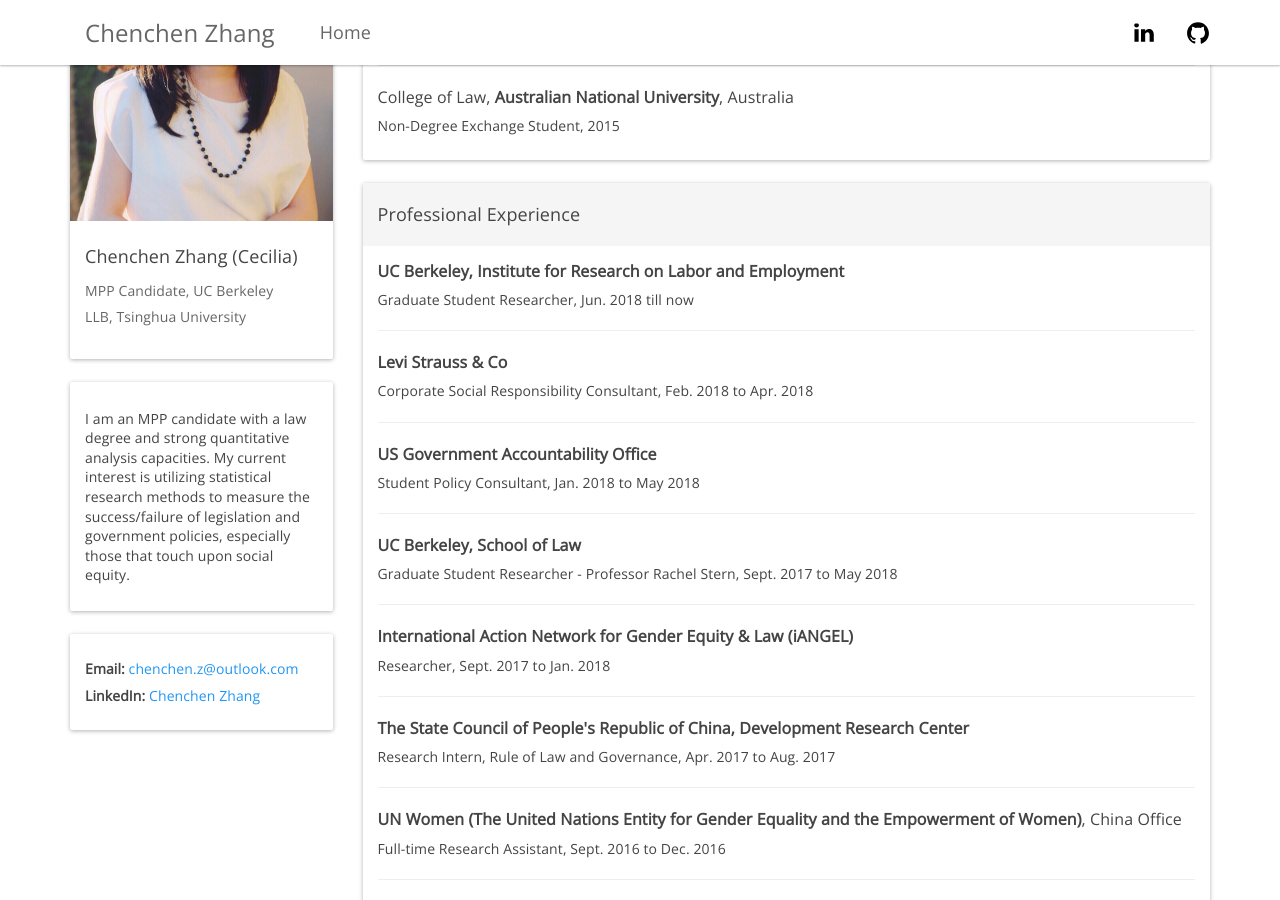
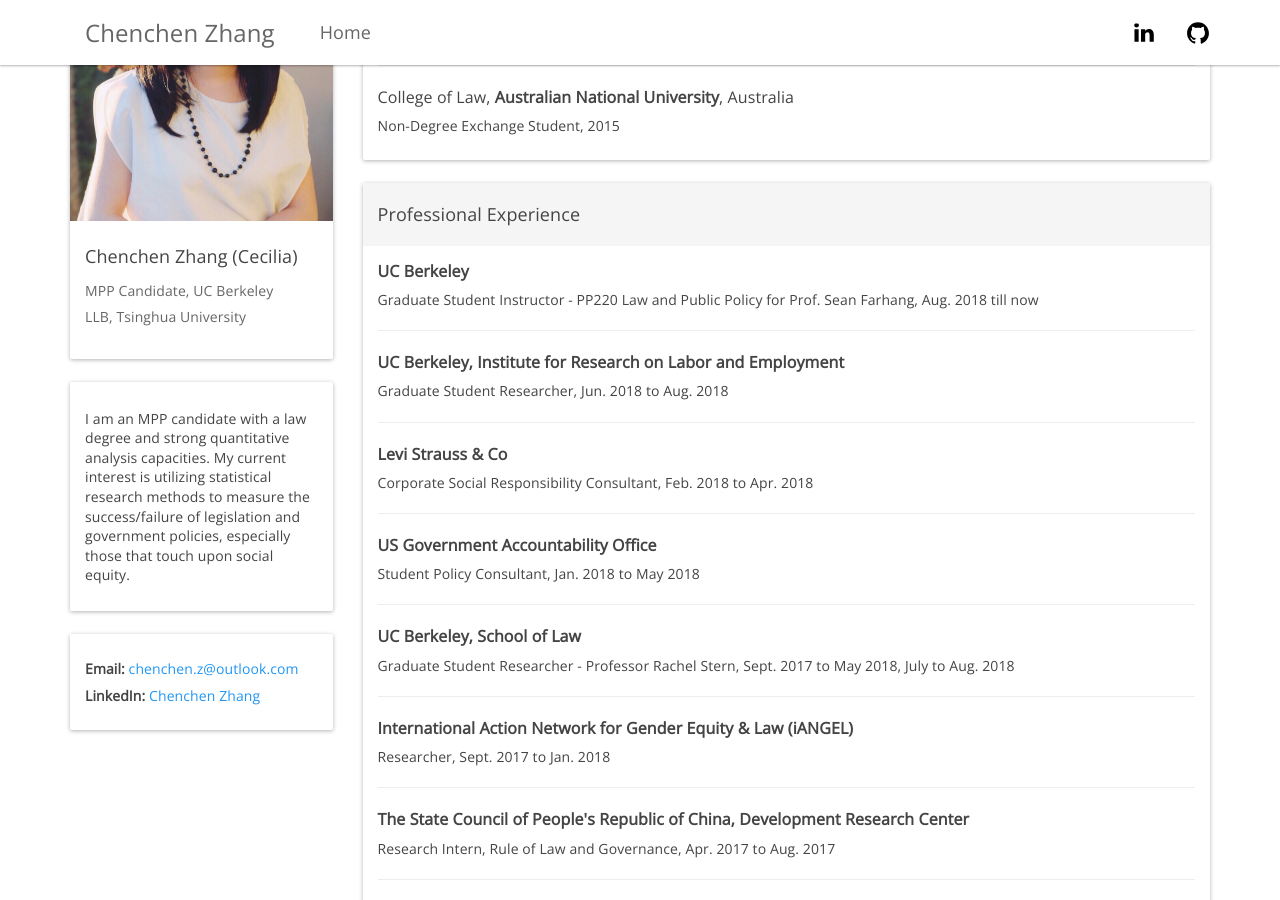
Before and after one commit to CeciliaZhang/-CeciliaZhang-.github-io, a Jekyll site: the page built from index.html, in a window 1280 px wide and 900 px high, scrolled down 293 px. Built offline with Jekyll 4.4.1, drawn with Linux system fonts in a browser that asks for light colours; nearby versions of some CDN libraries.

Commit message:
Update experiences.html

```diff
--- a/_includes/experiences.html
+++ b/_includes/experiences.html
@@ -3,8 +3,11 @@
         <h4>Professional Experience</h4>
     </div>
     <div class="panel-body" style="padding-top: 5px;">
+        <h5><b>UC Berkeley</b></h5>
+        <h6>Graduate Student Instructor - PP220 Law and Public Policy for Prof. Sean Farhang, Aug. 2018 till now</h6>
+        <hr/>
         <h5><b>UC Berkeley, Institute for Research on Labor and Employment</b></h5>
-        <h6>Graduate Student Researcher, Jun. 2018 till now</h6>
+        <h6>Graduate Student Researcher, Jun. 2018 to Aug. 2018</h6>
         <hr/>
         <h5><b>Levi Strauss & Co</b></h5>
         <h6>Corporate Social Responsibility Consultant, Feb. 2018 to Apr. 2018</h6>
@@ -13,7 +16,7 @@
         <h6>Student Policy Consultant, Jan. 2018 to May 2018</h6>
         <hr/>
         <h5><b>UC Berkeley, School of Law</b></h5>
-        <h6>Graduate Student Researcher - Professor Rachel Stern, Sept. 2017 to May 2018</h6>
+        <h6>Graduate Student Researcher - Professor Rachel Stern, Sept. 2017 to May 2018, July to Aug. 2018</h6>
         <hr/>
         <h5><b>International Action Network for Gender Equity & Law (iANGEL)</b></h5>
         <h6>Researcher, Sept. 2017 to Jan. 2018</h6>
```
